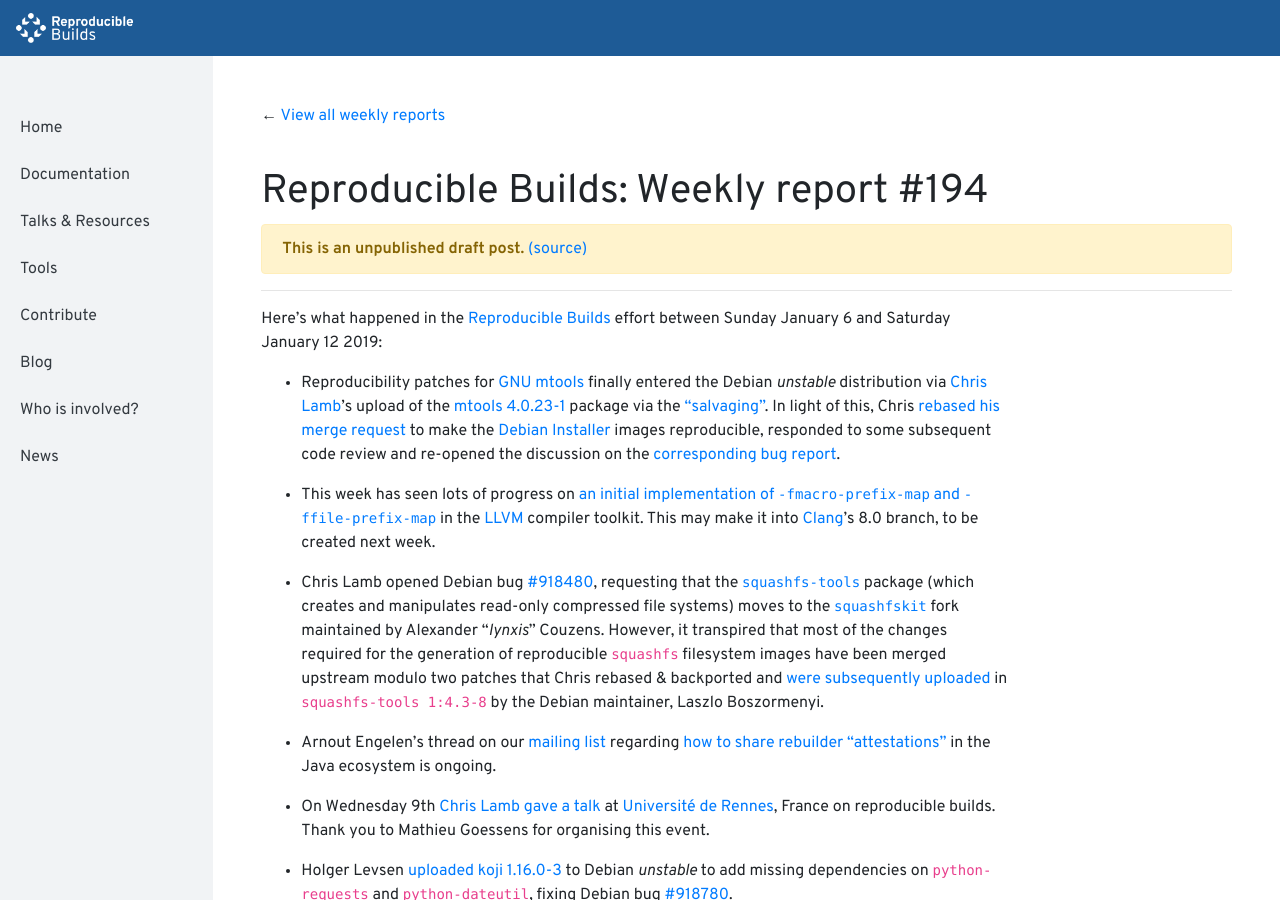
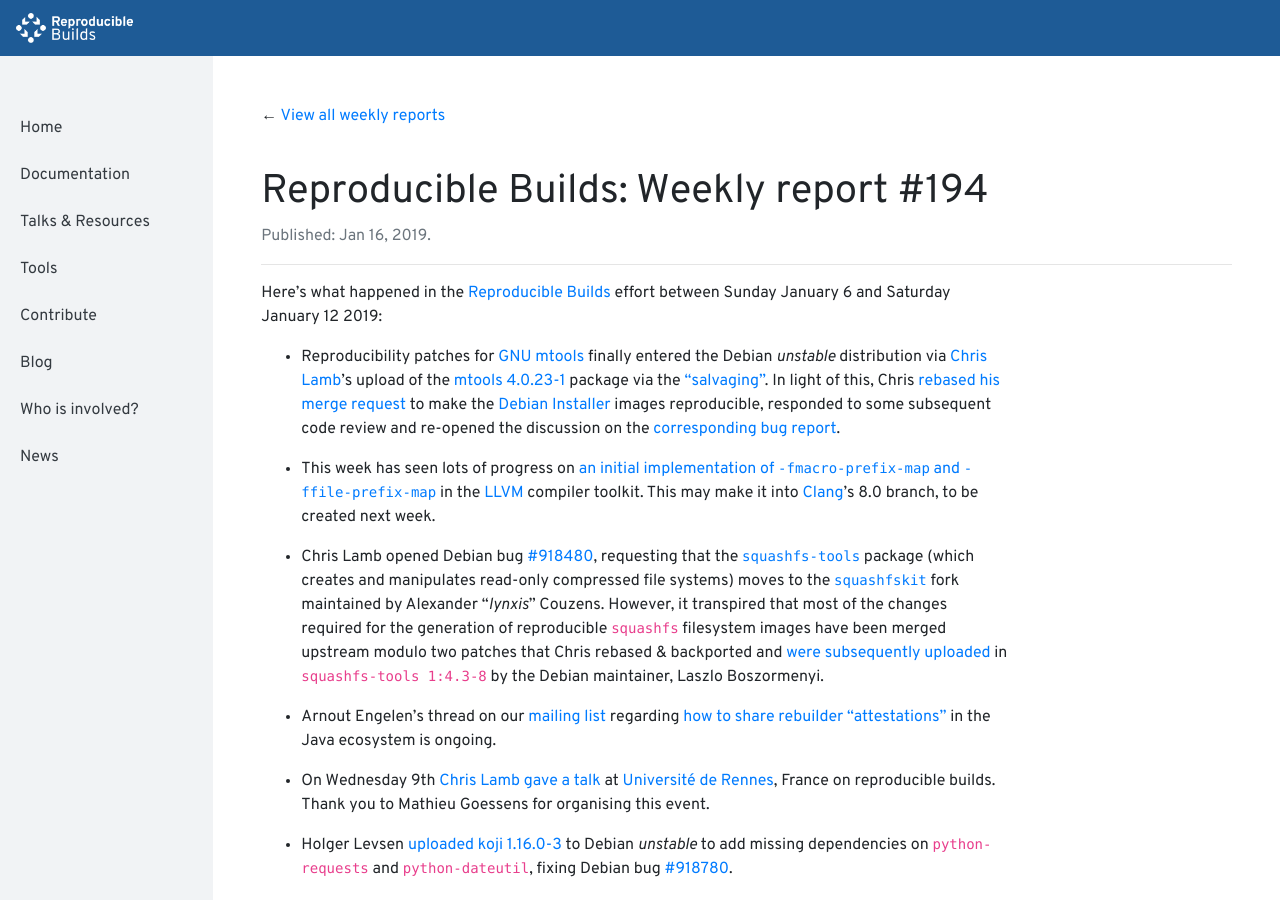
Before and after one commit to prototypefund/reproducible-website, a Jekyll site: the page built from _blog/posts/194.md, in a window 1280 px wide and 900 px high. Built offline with Jekyll 4.4.1, drawn with Linux system fonts in a browser that asks for light colours.

Commit message:
published as https://reproducible-builds.org/blog/posts/194/

```diff
--- a/_blog/posts/194.md
+++ b/_blog/posts/194.md
@@ -1,6 +1,7 @@
 ---
 layout: new/blog
 week: 194
+published: 2019-01-16 16:39:41
 ---
 
 Here's what happened in the [Reproducible Builds](https://reproducible-builds.org) effort between Sunday January 6 and Saturday January 12 2019:
```
